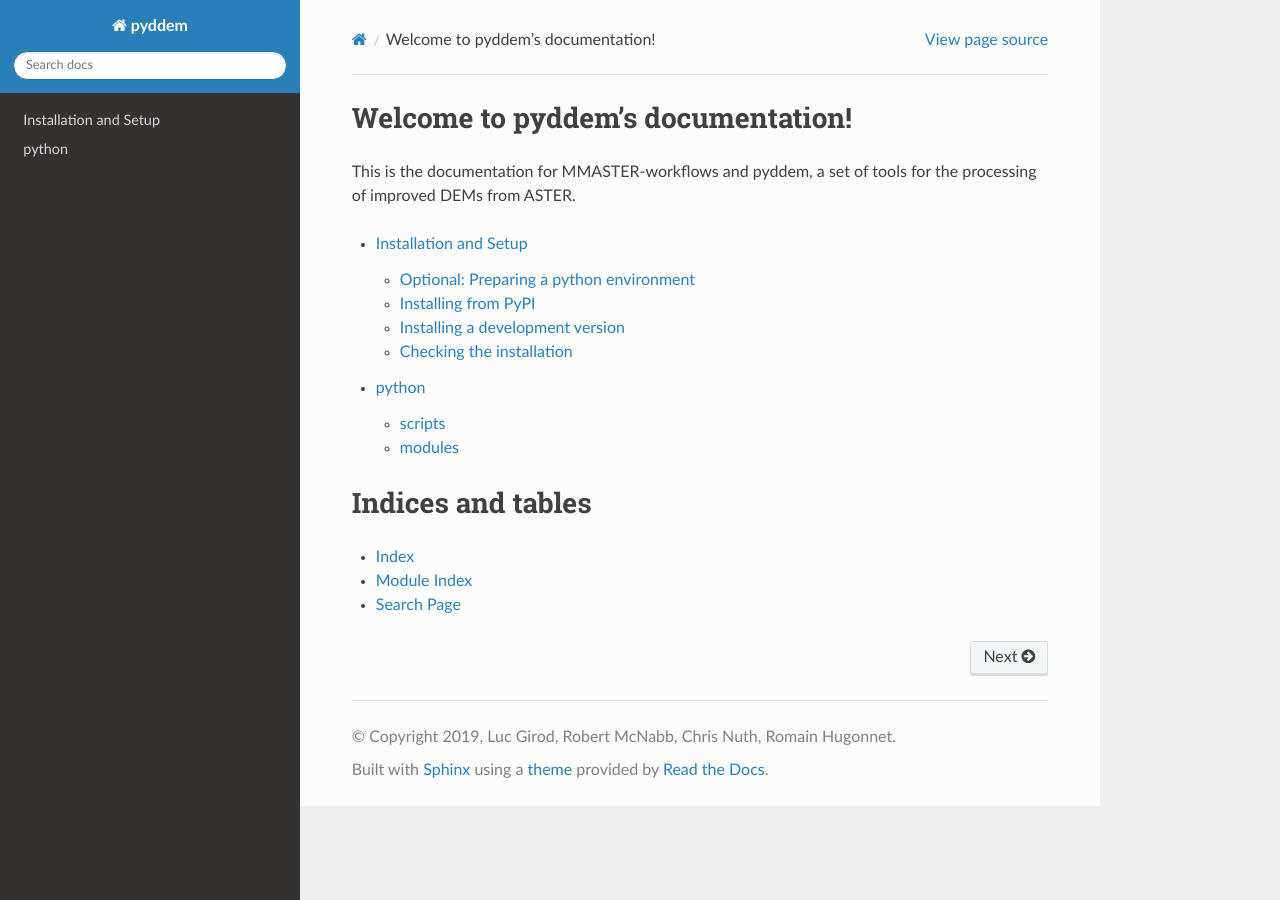
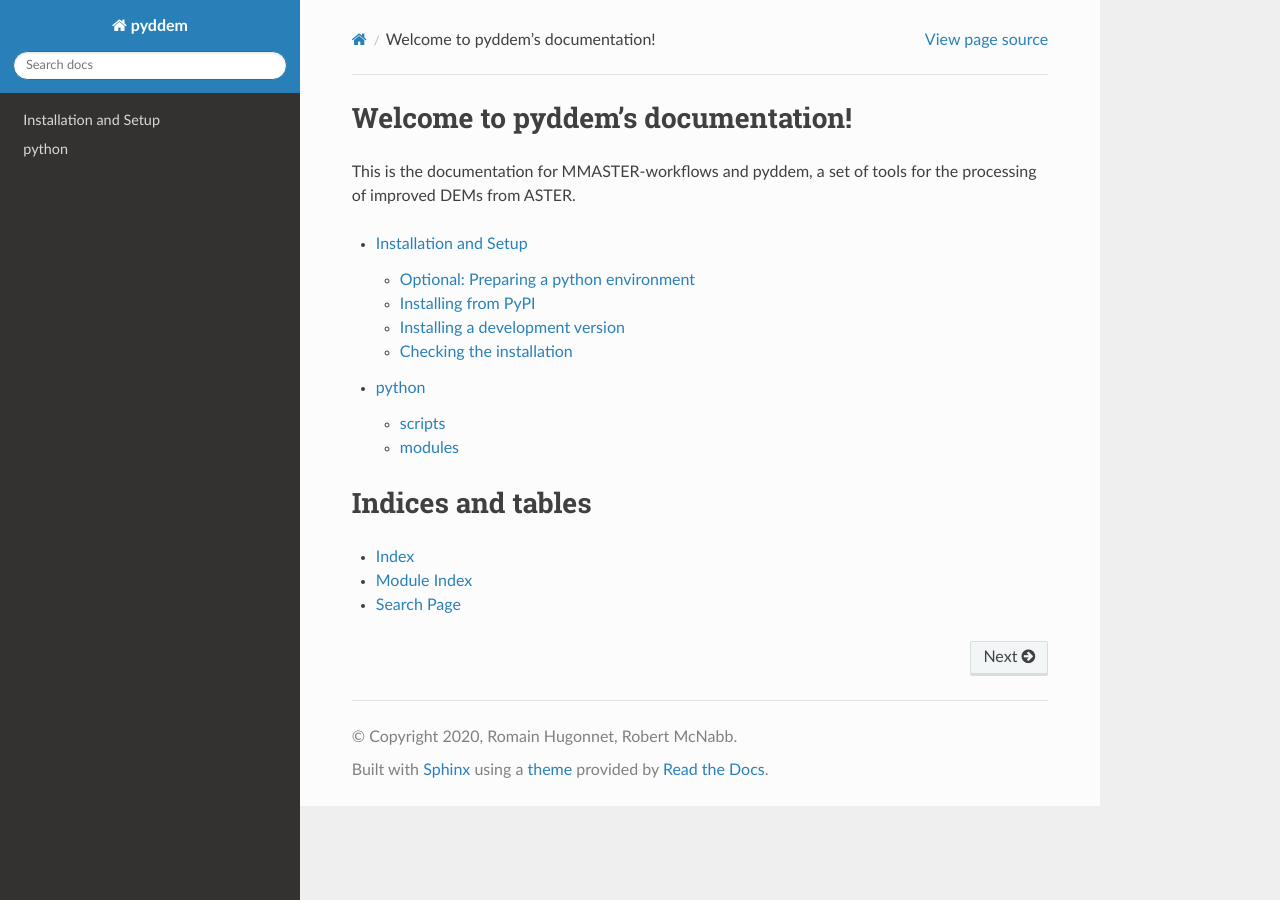
Before and after one commit to iamdonovan/pyddem, a Sphinx documentation site: the page built from doc/index.rst, in a window 1280 px wide. Built offline with Sphinx 7.4.7 and the Read the Docs theme 2.0.0, drawn with Linux system fonts in a browser that asks for light colours; pages that are not in the unit, such as notebooks, are missing from menus.

Commit message:
it's 2020 now.

```diff
--- a/doc/conf.py
+++ b/doc/conf.py
@@ -52,8 +52,8 @@ def setup(app):
 # -- Project information -----------------------------------------------------
 
 project = 'pyddem'
-copyright = '2019, Luc Girod, Robert McNabb, Chris Nuth, Romain Hugonnet'
-author = 'Luc Girod, Robert McNabb, Chris Nuth, Romain Hugonnet'
+copyright = '2020, Romain Hugonnet, Robert McNabb'
+author = 'Romain Hugonnet, Robert McNabb'
 
 # The short X.Y version
 version = ''
@@ -165,7 +165,7 @@ latex_elements = {
 #  author, documentclass [howto, manual, or own class]).
 latex_documents = [
     (master_doc, 'pyddem.tex', 'pyddem Documentation',
-     'Luc Girod, Robert McNabb, Chris Nuth', 'manual'),
+     'Romain Hugonnet, Robert McNabb', 'manual'),
 ]
 
 
```
